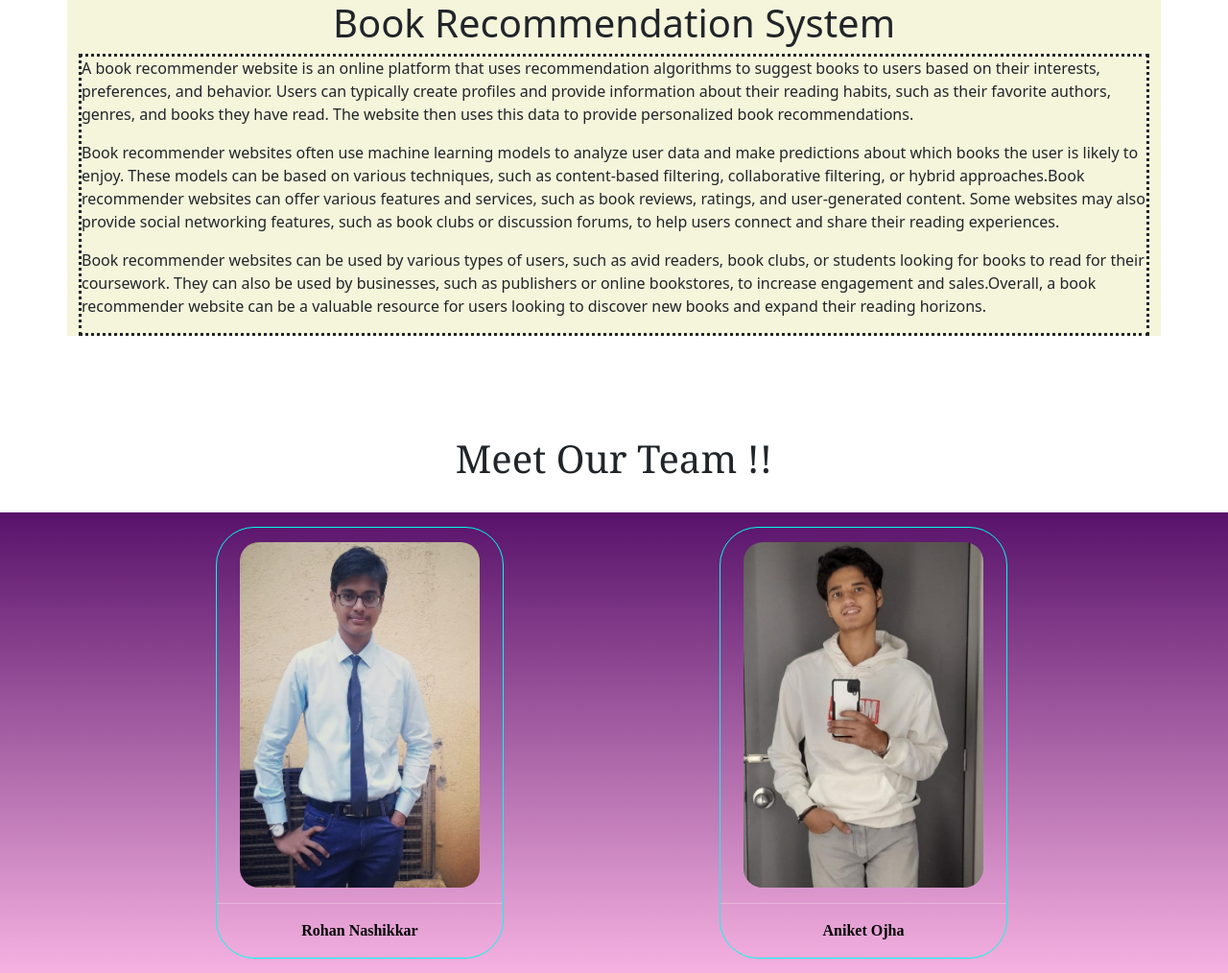
After one commit to Sem6-Mp/Book_recomm, a Flask app: page /about_us in a window 1280 px wide. The commit adds this page. Shown: the whole page at 96% size. Run offline with Flask 3, Linux system fonts and the light colour scheme; parts of the project's set-up code (start-up, migrations or seed data) failed here and were passed over; some libraries are stand-ins or nearby versions.

Commit message:
About_us page halfly done

```diff
--- a/app.py
+++ b/app.py
@@ -122,6 +122,10 @@ def logout():
 def categ():
     return render_template('category.html')
 
+@app.route('/about_us')
+def sigmas():
+    return render_template('about_us.html')
+
 @app.route('/recommend')
 def recommend_ui():
     return render_template('recommend.html')
--- /dev/null
+++ b/templates/about_us.html
@@ -0,0 +1,144 @@
+<!DOCTYPE html>
+<html lang="en">
+
+<head>
+    <meta charset="UTF-8">
+    <meta http-equiv="X-UA-Compatible" content="IE=edge">
+    <meta name="viewport" content="width=device-width, initial-scale=1.0">
+    <title>About us</title>
+
+    <link href="https://cdn.jsdelivr.net/npm/bootstrap@5.3.0-alpha2/dist/css/bootstrap.min.css" rel="stylesheet" integrity="sha384-aFq/bzH65dt+w6FI2ooMVUpc+21e0SRygnTpmBvdBgSdnuTN7QbdgL+OapgHtvPp" crossorigin="anonymous">
+
+    <script src="https://cdn.jsdelivr.net/npm/bootstrap@5.3.0-alpha2/dist/js/bootstrap.bundle.min.js" integrity="sha384-qKXV1j0HvMUeCBQ+QVp7JcfGl760yU08IQ+GpUo5hlbpg51QRiuqHAJz8+BrxE/N" crossorigin="anonymous"></script>
+
+    <link rel="preconnect" href="https://fonts.googleapis.com">
+    <link rel="preconnect" href="https://fonts.gstatic.com" crossorigin>
+    <link href="https://fonts.googleapis.com/css2?family=Abril+Fatface&family=Poppins:wght@100&family=Ubuntu:wght@300&display=swap" rel="stylesheet">
+
+    <style>
+        .container{
+            box-sizing: border-box;
+            margin-bottom: 80px;
+        }
+        .paras{
+            border-style: dotted;
+
+        }
+
+        .carousel-inner .carousel-item  .card1 {
+           box-sizing: border-box;
+           border-style: solid;
+           border-width: 1.5px;
+           height: 450px;
+           width: 300px;
+           border-radius: 40px;
+           margin-left: 225px;
+           float: left;
+           margin-top: 15px;
+           border-color: #00feed;
+           margin-bottom: 15px;
+
+        }
+
+        .card1 .photo{
+            margin-left: 24px;
+            margin-top: 15px;
+            margin-right: 18px;
+
+        }
+
+        hr{
+            color:white;
+        }
+
+
+
+
+    </style>
+</head>
+
+<body>
+    <div class="container" style="background-color: beige;">
+        <header>
+            <h1 style="text-align: center;">Book Recommendation System</h1>
+        </header>
+
+        <div class="paras">
+            <p>
+                A book recommender website is an online platform that uses recommendation algorithms to suggest books to users based on their interests, preferences, and behavior. Users can typically create profiles and provide information about their reading habits, such as their favorite authors, genres, and books they have read. The website then uses this data to provide personalized book recommendations.
+            </p>
+
+            <p>
+                Book recommender websites often use machine learning models to analyze user data and make predictions about which books the user is likely to enjoy. These models can be based on various techniques, such as content-based filtering, collaborative filtering, or hybrid approaches.Book recommender websites can offer various features and services, such as book reviews, ratings, and user-generated content. Some websites may also provide social networking features, such as book clubs or discussion forums, to help users connect and share their reading experiences.
+            </p>
+
+            <p>
+                Book recommender websites can be used by various types of users, such as avid readers, book clubs, or students looking for books to read for their coursework. They can also be used by businesses, such as publishers or online bookstores, to increase engagement and sales.Overall, a book recommender website can be a valuable resource for users looking to discover new books and expand their reading horizons.
+            </p>
+         </div>
+
+
+    </div>
+
+    <br>
+    <div id="carouselExampleSlidesOnly" class="carousel slide" data-bs-ride="carousel">
+        <header>
+            <h1 style="text-align: center; font-family: 'Cambria', cursive;">Meet Our Team !!</h1>
+        </header>
+        <br>
+        <div class="carousel-inner" >
+
+            <div class="carousel-item active" style="background-image: linear-gradient(#58126a,#f6b2e1);">
+
+                <div class="card1" >
+                    <div class="photo">
+                        <img src="images/rohan.jpg"  style="height: 360px; width: 250px; border-radius: 20px;"alt="">
+                    </div>
+                    <hr>
+                    <div class="card_body1">
+                        <p style="color: black; text-align:center ; font-family: 'Cambo', serif ;"><b>Rohan Nashikkar</b></p>
+                    </div>
+                </div>
+
+                <div class="card1">
+                    <div class="photo">
+                        <img src="images/aniket.jpg"  style="height: 360px; width: 250px; border-radius: 20px;"alt="">
+                    </div>
+                    <hr>
+
+                    <div class="card_body1">
+                        <p style="color: black; text-align:center; font-family: 'Cambo', serif ;"><b>Aniket Ojha</b><p>
+                    </div>
+                </div>
+
+
+            </div>
+
+
+            <div class="carousel-item" style="background-image: linear-gradient(#b60f46,#d592ff);">
+                <div class="card1" >
+                    <div class="photo">
+                        <img src="images/shubham.jpg"  style="height: 360px; width: 250px; border-radius: 20px;"alt="">
+                    </div>
+                    <hr>
+                    <div class="card_body1">
+                        <p style="color: #000000; text-align:center; font-family: 'Cambo', serif ;"><b>Ruchir Rao</b> </p>
+                    </div>
+                </div>
+
+                <div class="card1">
+                    <div class="photo">
+                        <img src="images/shubham.jpg"  style="height: 360px; width: 250px; border-radius: 20px;"alt="">
+                    </div>
+                    <hr>
+
+                    <div class="card_body1">
+                        <p style="color: #0f0f0e; text-align:center; font-family: 'Cambo', serif ;"><b>Shubham Sankpal</b> </p>
+                    </div>
+                </div>
+            </div>
+    </div>
+
+</body>
+
+</html>
--- a/templates/index.html
+++ b/templates/index.html
@@ -137,7 +137,7 @@
         <ul class="nav navbar-nav">
             <li><a href="/" >Home</a></li>
             <li><a href="/recommend">Recommend</a></li>
-            <li><a>Contact</a></li>
+            <li><a href="/about_us">About Us</a></li>
             <li><a href="/category">Category Search</a></li>
 
 
--- a/templates/logged_in.html
+++ b/templates/logged_in.html
@@ -146,7 +146,7 @@ background: linear-gradient(90deg, rgba(175,6,196,1) 0%, rgb(178, 15, 129) 27%,
         <ul class=" nav navbar-nav">
             <li><a href="/" >Home</a></li>
             <li><a href="/recommend">Recommend</a></li>
-            <li><a>Contact</a></li>
+            <li><a href="/about_us">About Us</a></li>
             <li><a href="/category">Category Search</a></li>
 
 
```
Also changed, not shown: templates/images/aniket.jpg (added), templates/images/rohan.jpg (added), templates/images/shubham.jpg (added).
